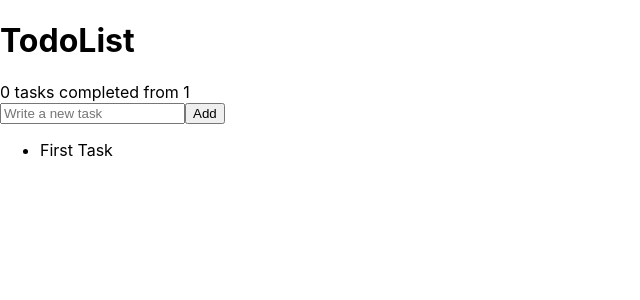
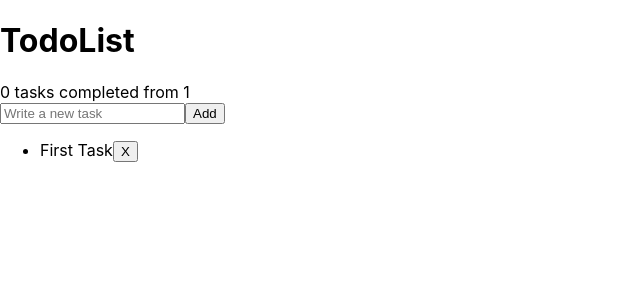
Before and after one commit to moshicode/simple-todolist, a React (Create React App) app: page / in a window 1280 px wide. Shown: the top 300 px of the page, without its empty margins (0-640 px from the left). Built offline with nearby package versions, Linux system fonts and the light colour scheme.

Commit message:
fix create unique id function for each todo

```diff
--- a/src/App.js
+++ b/src/App.js
@@ -6,7 +6,18 @@ import Todo from './components/Todo'
 
 class App extends Component {
   state = {
-    todoList: [{ text: 'First Task', complete: false }],
+    todoList: [{ id: 0, text: 'First Task', complete: false }]
+  }
+
+  getUniqueID = () => {
+    let ID
+    if (this.state.todoList.length > 0) {
+      ID = this.state.todoList[this.state.todoList.length - 1].id + 1
+      console.log(ID)
+    } else {
+      ID = 0
+    }
+    return ID
   }
 
   addNewTodo = todo => {
@@ -17,8 +28,8 @@ class App extends Component {
 
   toggleComplete = id => {
     this.setState({
-      todoList: this.state.todoList.map((todo, indexOf) => {
-        if (indexOf === id) {
+      todoList: this.state.todoList.map(todo => {
+        if (todo.id === id) {
           return {
             ...todo,
             isComplete: !todo.isComplete
@@ -30,17 +41,29 @@ class App extends Component {
     })
   }
 
+  deleteTodo = (index) => {
+    console.log(index)
+    this.setState({
+      todoList: this.state.todoList.splice(index, 1)
+    })
+  }
+
   render() {
     let { todoList } = this.state
     return (
       <div className="App">
         <h1>TodoList</h1>
         <TodoCounter todoList={todoList} />
-        <TodoForm addNewTodo={this.addNewTodo} />
+        <TodoForm addNewTodo={this.addNewTodo} getUniqueID={this.getUniqueID} />
         <div className='todo-list'>
           <ul className='list'>
             {todoList.map((todo, index) =>
-              <Todo key={index} todo={todo} toggleComplete={() => this.toggleComplete(index)} />
+              <Todo
+                key={index}
+                todo={todo}
+                toggleComplete={() => this.toggleComplete(todo.id)}
+                deleteTodo={() => this.deleteTodo(index)}
+              />
             )}
           </ul>
         </div>
--- a/src/components/Todo.js
+++ b/src/components/Todo.js
@@ -6,6 +6,7 @@ const Todo = props => {
             textDecoration: props.todo.isComplete ? 'line-through' : ''
         }}
             onClick={props.toggleComplete}>{props.todo.text}
+            <button onClick={props.deleteTodo}>X</button>
         </li>
     )
 };
--- a/src/components/TodoForm.js
+++ b/src/components/TodoForm.js
@@ -15,6 +15,7 @@ class TodoForm extends Component {
         e.preventDefault()
         if (this.state.text !== '') {
             this.props.addNewTodo({
+                id: this.props.getUniqueID(),
                 text: this.state.text,
                 isComplete: false
             })
```
